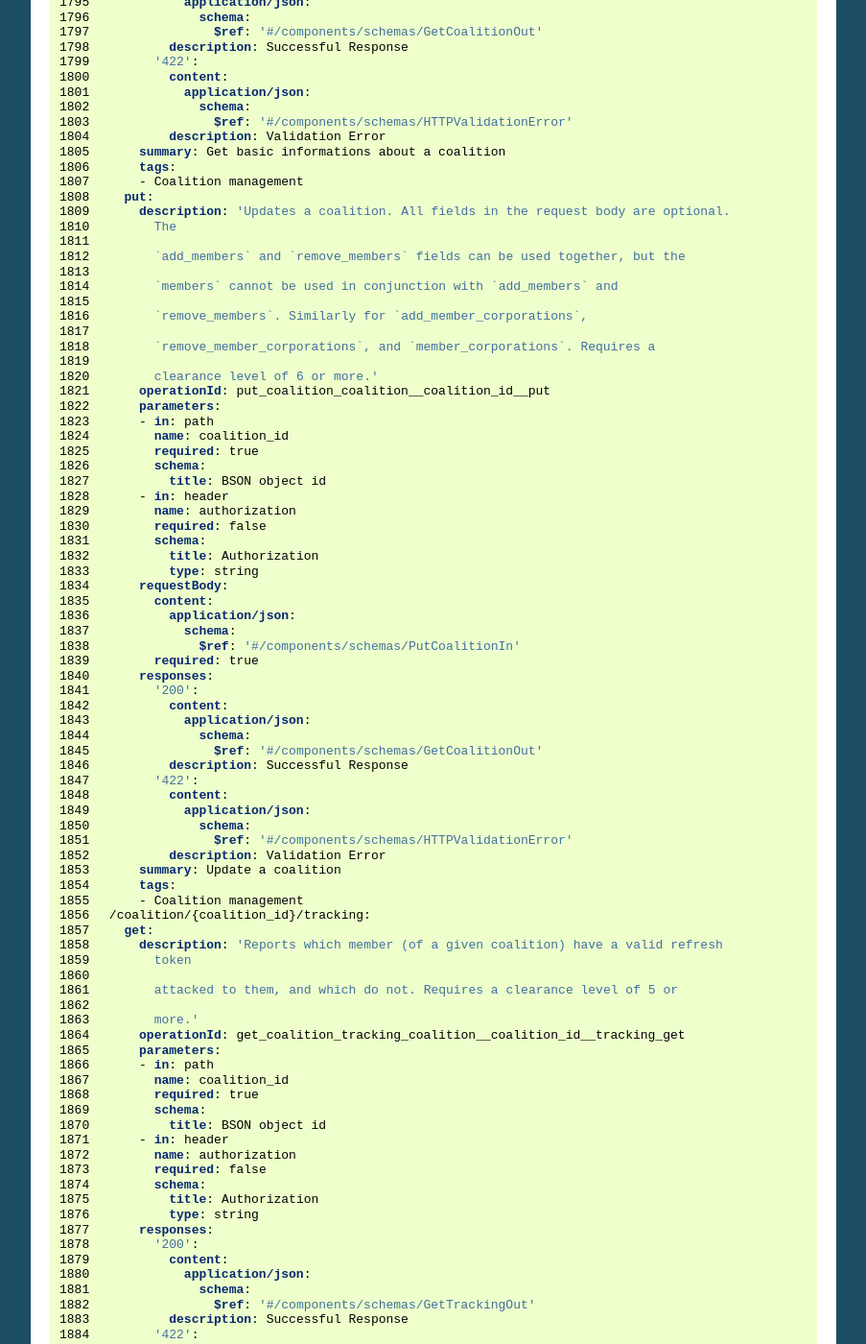
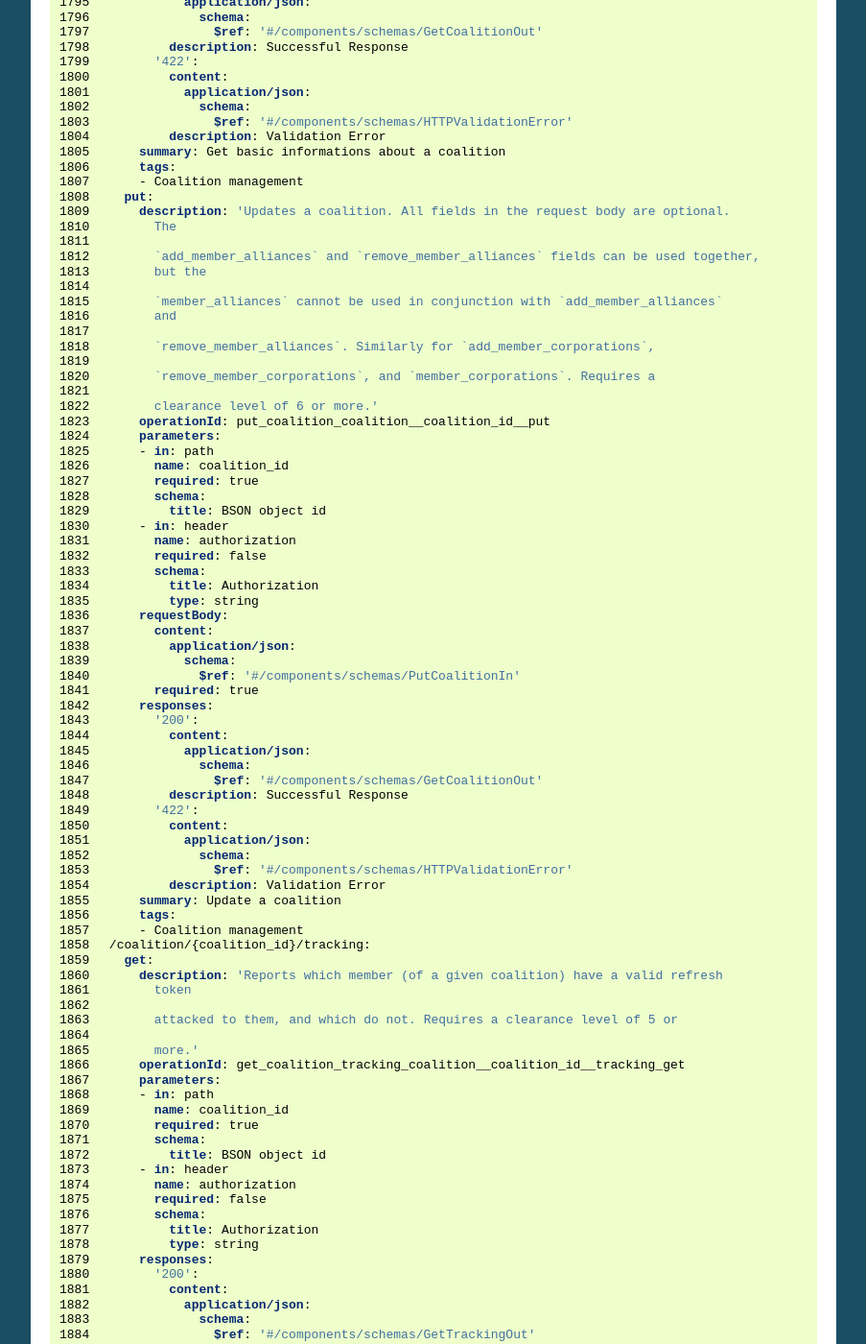
Before and after one commit to r0kym/seat-navy-issue, a Sphinx documentation site: the page built from docs/openapi.rst, in a window 1280 px wide and 1400 px high, scrolled down 28115 px. Shown: the whole window at 96% size, without its empty margins (198-1101 px from the left). Built offline with Sphinx 7.4.7, drawn with Linux system fonts in a browser that asks for light colours; some of the changed text lies outside the part shown.

Commit message:
Coalitions: renamed members to member_alliances

```diff
--- a/docs/openapi.yml
+++ b/docs/openapi.yml
@@ -544,16 +544,16 @@ components:
             $ref: '#/components/schemas/EsiScope'
           title: Mandatory Esi Scopes
           type: array
+        member_alliances:
+          items:
+            type: integer
+          title: Member Alliances
+          type: array
         member_corporations:
           items:
             type: integer
           title: Member Corporations
           type: array
-        members:
-          items:
-            type: integer
-          title: Members
-          type: array
         ticker:
           title: Ticker
           type: string
@@ -565,8 +565,8 @@ components:
       - coalition_id
       - created_on
       - mandatory_esi_scopes
+      - member_alliances
       - member_corporations
-      - members
       - coalition_name
       - ticker
       - updated_on
@@ -1219,15 +1219,15 @@ components:
     PutCoalitionIn:
       description: Model for `PUT /coalition/{coalition_id}` responses.
       properties:
+        add_member_alliances:
+          items:
+            type: integer
+          title: Add Member Alliances
+          type: array
         add_member_corporations:
           items:
             type: integer
           title: Add Member Corporations
-          type: array
-        add_members:
-          items:
-            type: integer
-          title: Add Members
           type: array
         authorized_to_login:
           title: Authorized To Login
@@ -1237,25 +1237,25 @@ components:
             $ref: '#/components/schemas/EsiScope'
           title: Mandatory Esi Scopes
           type: array
+        member_alliances:
+          items:
+            type: integer
+          title: Member Alliances
+          type: array
         member_corporations:
           items:
             type: integer
           title: Member Corporations
           type: array
-        members:
+        remove_member_alliances:
           items:
             type: integer
-          title: Members
+          title: Remove Member Alliances
           type: array
         remove_member_corporations:
           items:
             type: integer
           title: Remove Member Corporations
-          type: array
-        remove_members:
-          items:
-            type: integer
-          title: Remove Members
           type: array
         ticker:
           title: Ticker
@@ -1809,11 +1809,13 @@ paths:
       description: 'Updates a coalition. All fields in the request body are optional.
         The
 
-        `add_members` and `remove_members` fields can be used together, but the
-
-        `members` cannot be used in conjunction with `add_members` and
-
-        `remove_members`. Similarly for `add_member_corporations`,
+        `add_member_alliances` and `remove_member_alliances` fields can be used together,
+        but the
+
+        `member_alliances` cannot be used in conjunction with `add_member_alliances`
+        and
+
+        `remove_member_alliances`. Similarly for `add_member_corporations`,
 
         `remove_member_corporations`, and `member_corporations`. Requires a
 
```
Also changed, not shown: 4 other files.
